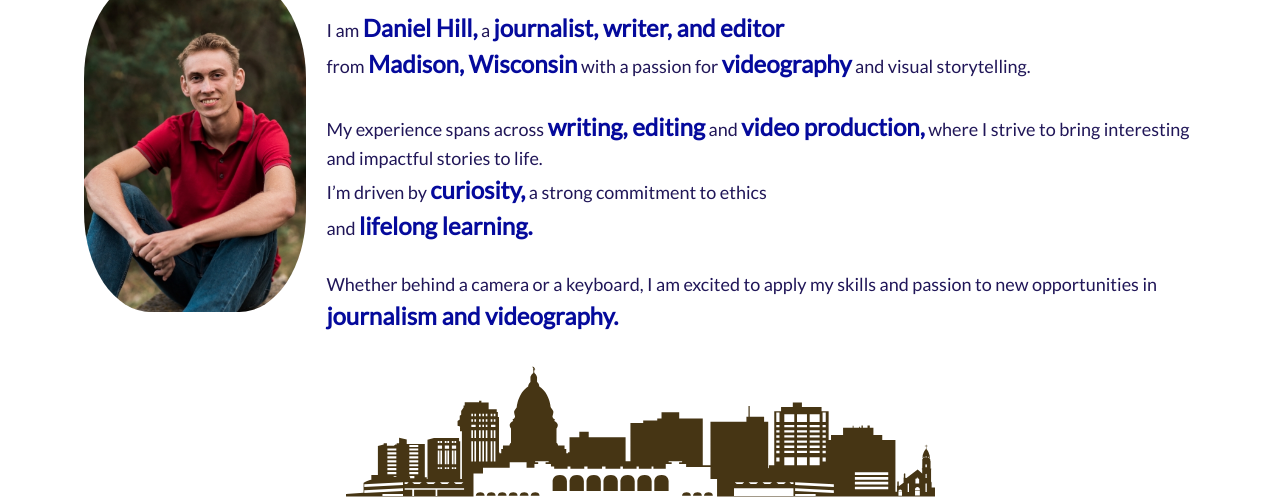
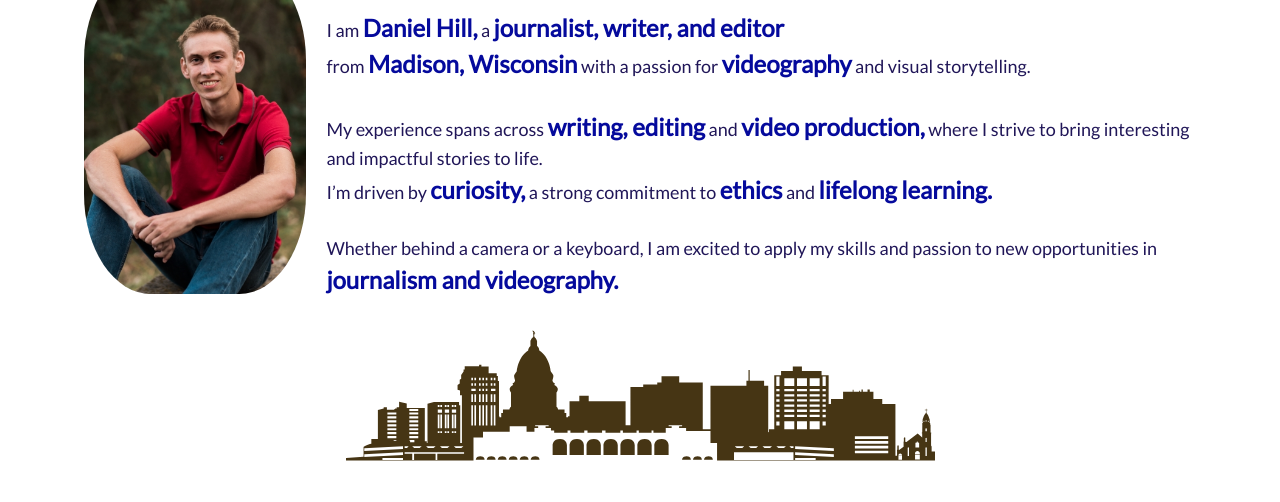
Before and after one commit to dchill-journ/daniel_website, a website: page index.html in a window 1280 px wide. Shown: the part 271-773 px from the top of the page. Drawn offline with Linux system fonts and the light colour scheme; a web font is replaced by a local one.

Commit message:
ethics bold fix

```diff
--- a/index.html
+++ b/index.html
@@ -98,7 +98,7 @@
                   My experience spans across <span class="bold-span">writing, editing</span> and <span
                      class="bold-span">video production,</span> where I strive to bring interesting and impactful stories to life.
                   <br>
-                  I’m driven by <span class="bold-span">curiosity,</span> a strong commitment to <span class="bold-span"></span>ethics</span><br> and <span
+                  I’m driven by <span class="bold-span">curiosity,</span> a strong commitment to <span class="bold-span">ethics</span> and <span
                      class="bold-span">lifelong learning.</span><br>
                   <br>
                   Whether behind a camera or a keyboard, I am excited to apply my skills and passion to new
```
